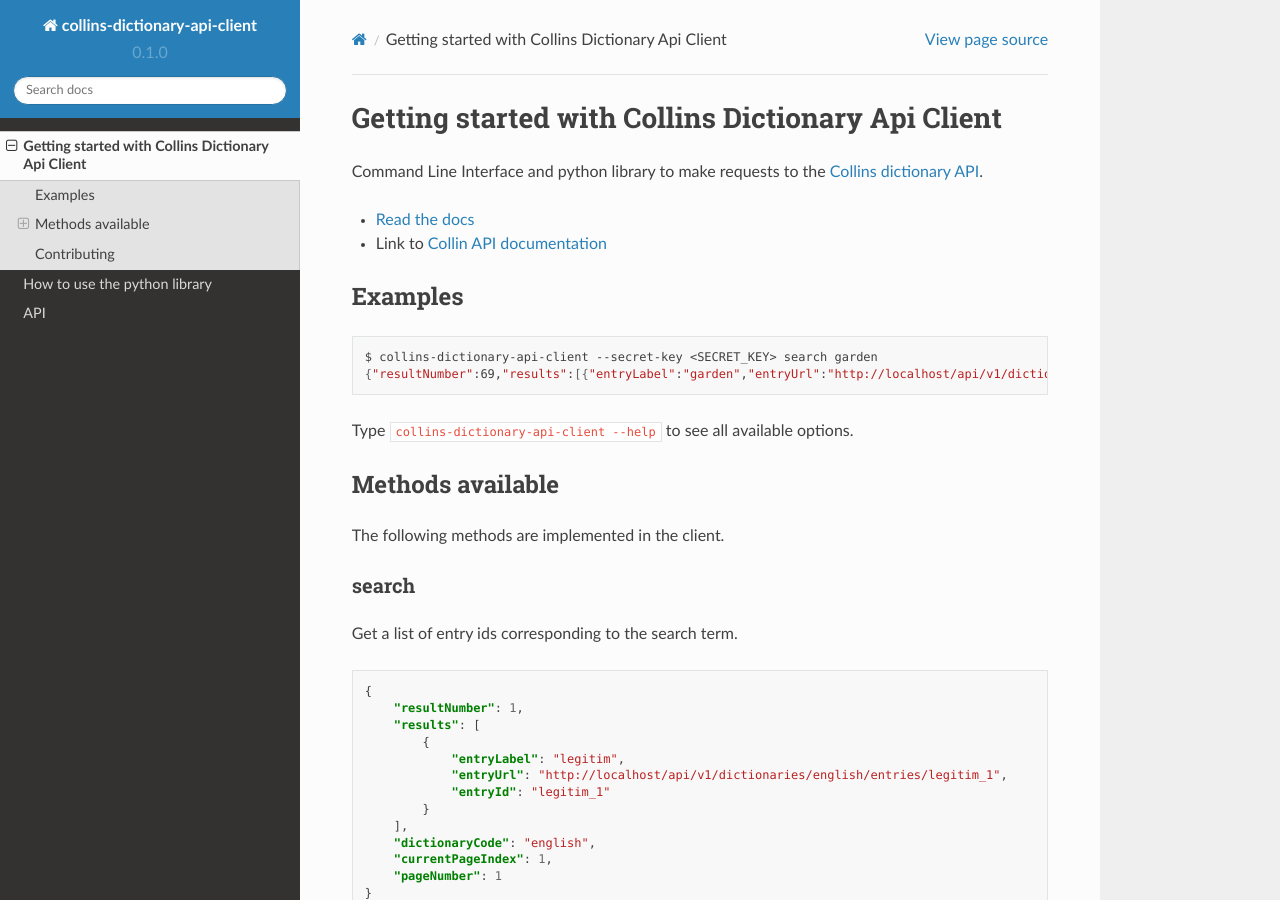
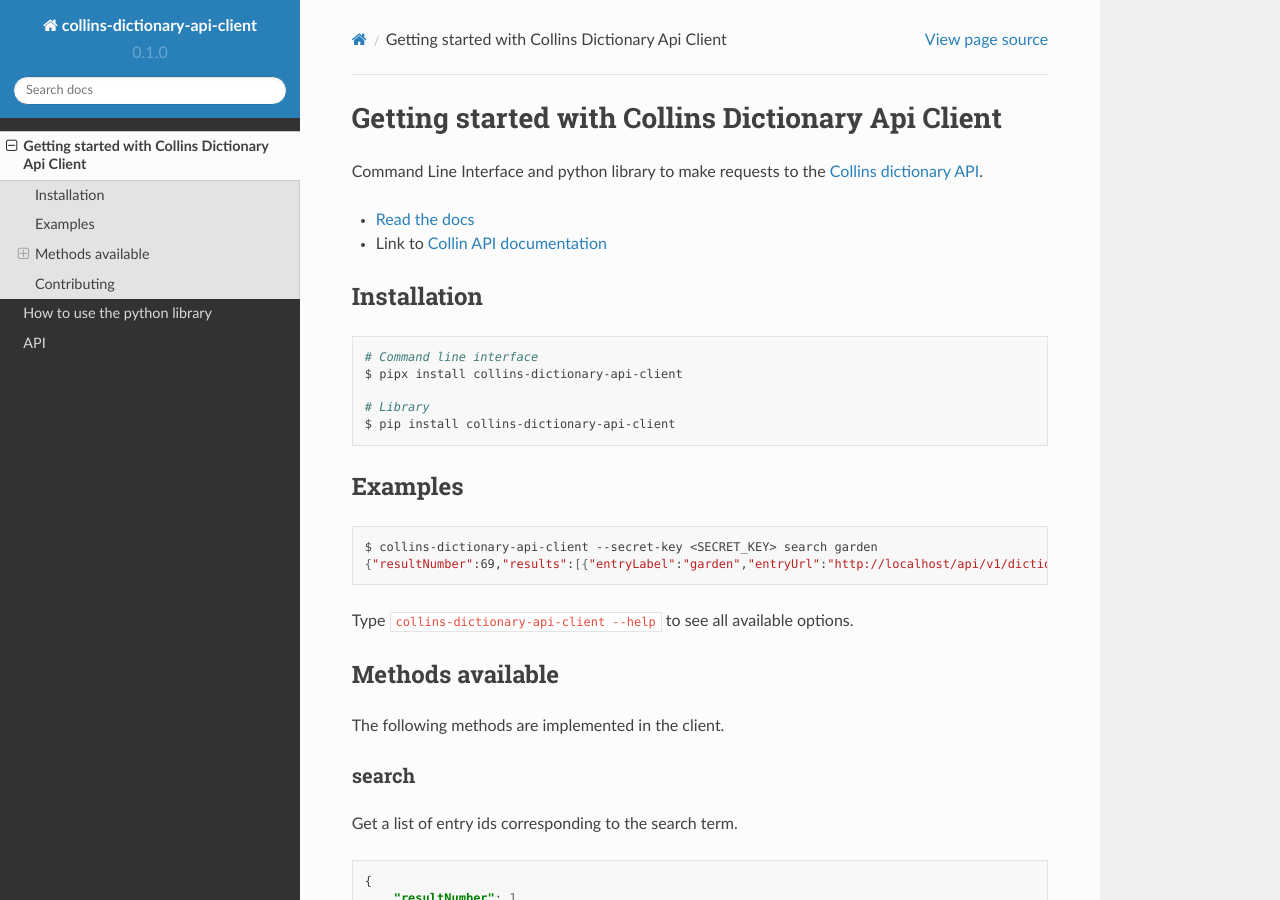
Before and after one commit to danoan/collins-dictionary-api-client, a Sphinx documentation site: the page built from docs/getting-started.md, in a window 1280 px wide and 900 px high. Built offline with Sphinx 7.4.7 and the Read the Docs theme 2.0.0, drawn with Linux system fonts in a browser that asks for light colours.

Commit message:
Update installation instructions

````diff
--- a/docs/getting-started.md
+++ b/docs/getting-started.md
@@ -4,6 +4,16 @@
 
 - [Read the docs](https://danoan.github.io/collins-dictionary-api-client/)
 - Link to [Collin API documentation](https://drive.google.com/file/d/1CmAR_eCxRCrkIShKRo4f2DrvQ-d-S7Og/view?usp=sharing)
+
+## Installation
+
+```bash
+# Command line interface
+$ pipx install collins-dictionary-api-client
+
+# Library
+$ pip install collins-dictionary-api-client
+```
 
 ## Examples
 
````
Also changed, not shown: docs/how-to/use-python-library.md (+1 -1 lines).
